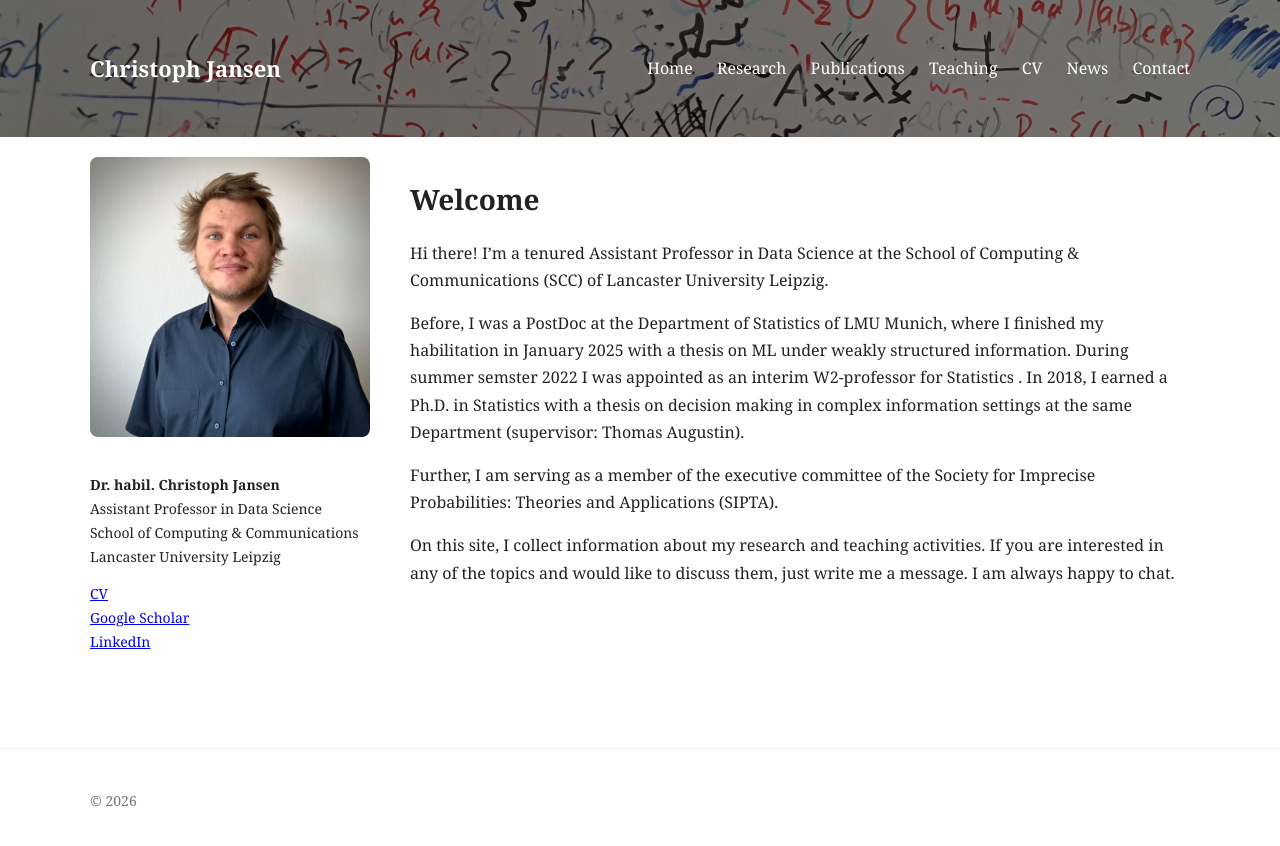
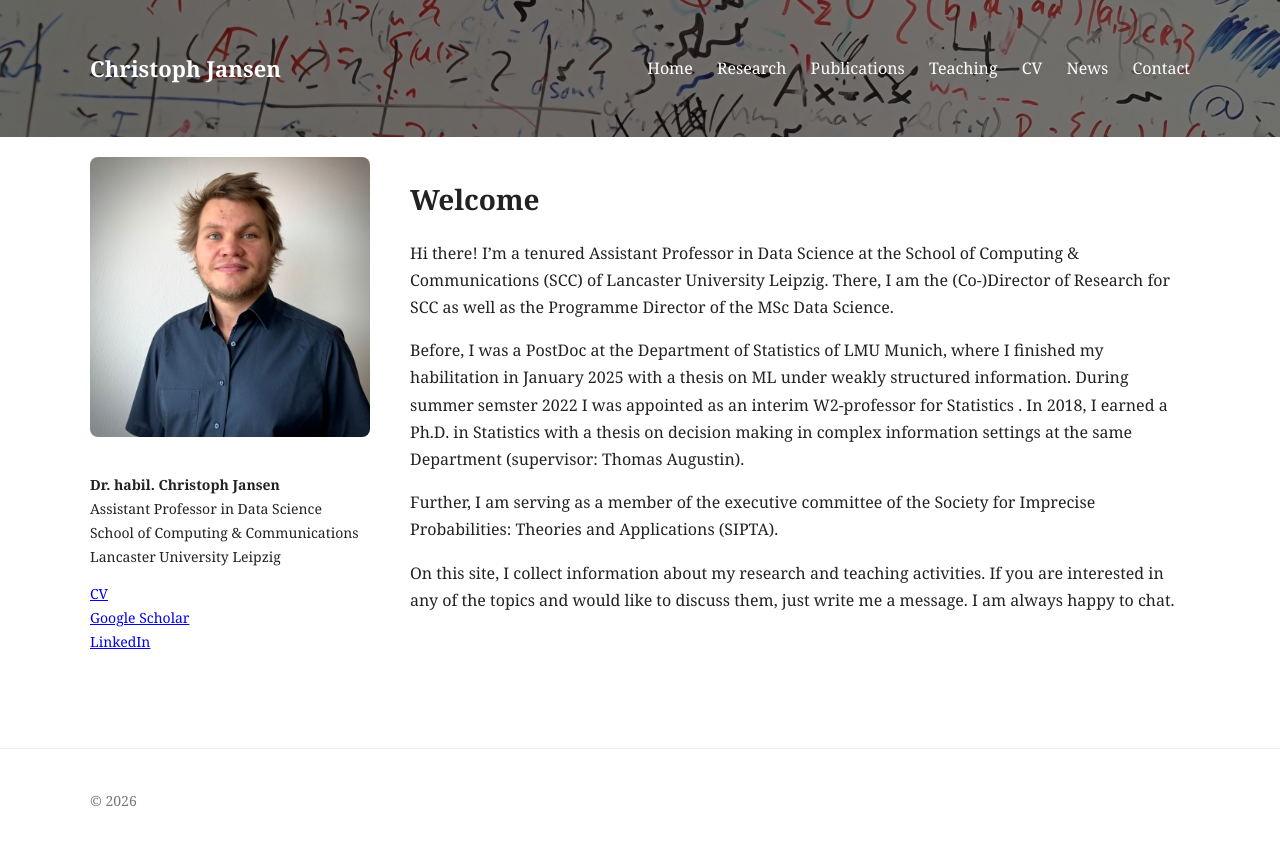
Before and after one commit to jansenc/jansenc.github.io, a Jekyll site: the page built from index.md, in a window 1280 px wide. Shown: the top 846 px of the page. Built offline with Jekyll 4.4.1, drawn with Linux system fonts in a browser that asks for light colours.

Commit message:
Update index.md

```diff
--- a/index.md
+++ b/index.md
@@ -5,7 +5,7 @@ title: Home
 
 # Welcome
 
-Hi there! I'm a tenured Assistant Professor in Data Science at the School of Computing & Communications (SCC) of Lancaster University Leipzig.
+Hi there! I'm a tenured Assistant Professor in Data Science at the School of Computing & Communications (SCC) of Lancaster University Leipzig. There, I am the (Co-)Director of Research for SCC as well as the Programme Director of the MSc Data Science.
 
 Before, I was a  PostDoc at the Department of Statistics of LMU Munich, where I finished my habilitation in January 2025 with a thesis on ML under weakly structured information. During summer semster 2022 I was appointed as an interim W2-professor for Statistics . In 2018, I earned a Ph.D. in Statistics with a thesis on decision making in complex information settings at the same Department (supervisor: Thomas Augustin).
 
```
